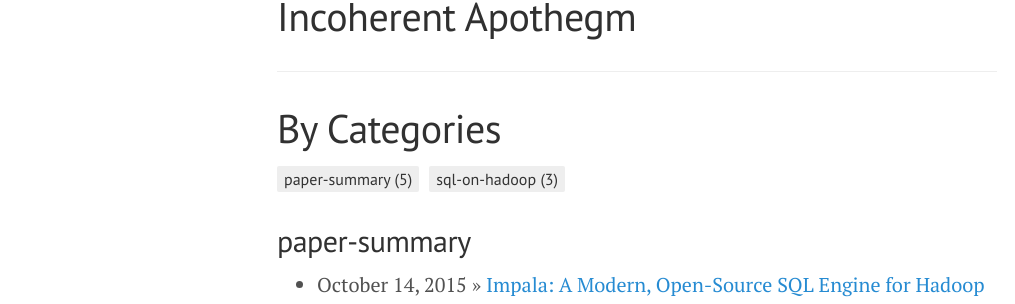
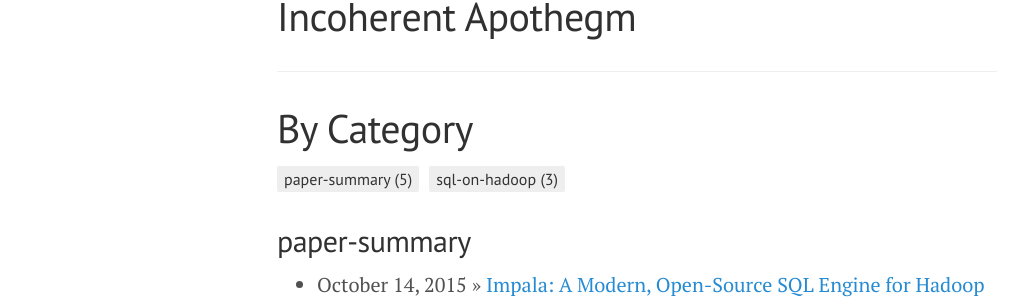
Before and after one commit to kshiteejm/kshiteejm.github.io, a Jekyll site: the page built from scrapbook.md, in a window 1280 px wide. Shown: the part 141-445 px from the top of the page, without its empty margins (3-1018 px from the left). Built offline with Jekyll 4.4.1, drawn with Linux system fonts in a browser that asks for light colours.

Commit message:
minor change

```diff
--- a/scrapbook.md
+++ b/scrapbook.md
@@ -11,7 +11,7 @@ title: Incoherent Apothegm
 <!-- tag_words: {{ tag_words }} -->
 
 <div id="tags">
-  <h1>By Categories</h1>
+  <h1>By Category</h1>
   <ul class="tags">
   {% for item in (0..site.tags.size) %}{% unless forloop.last %}
     {% capture this_word %}{{ tag_words[item] | strip_newlines }}{% endcapture %}
```
